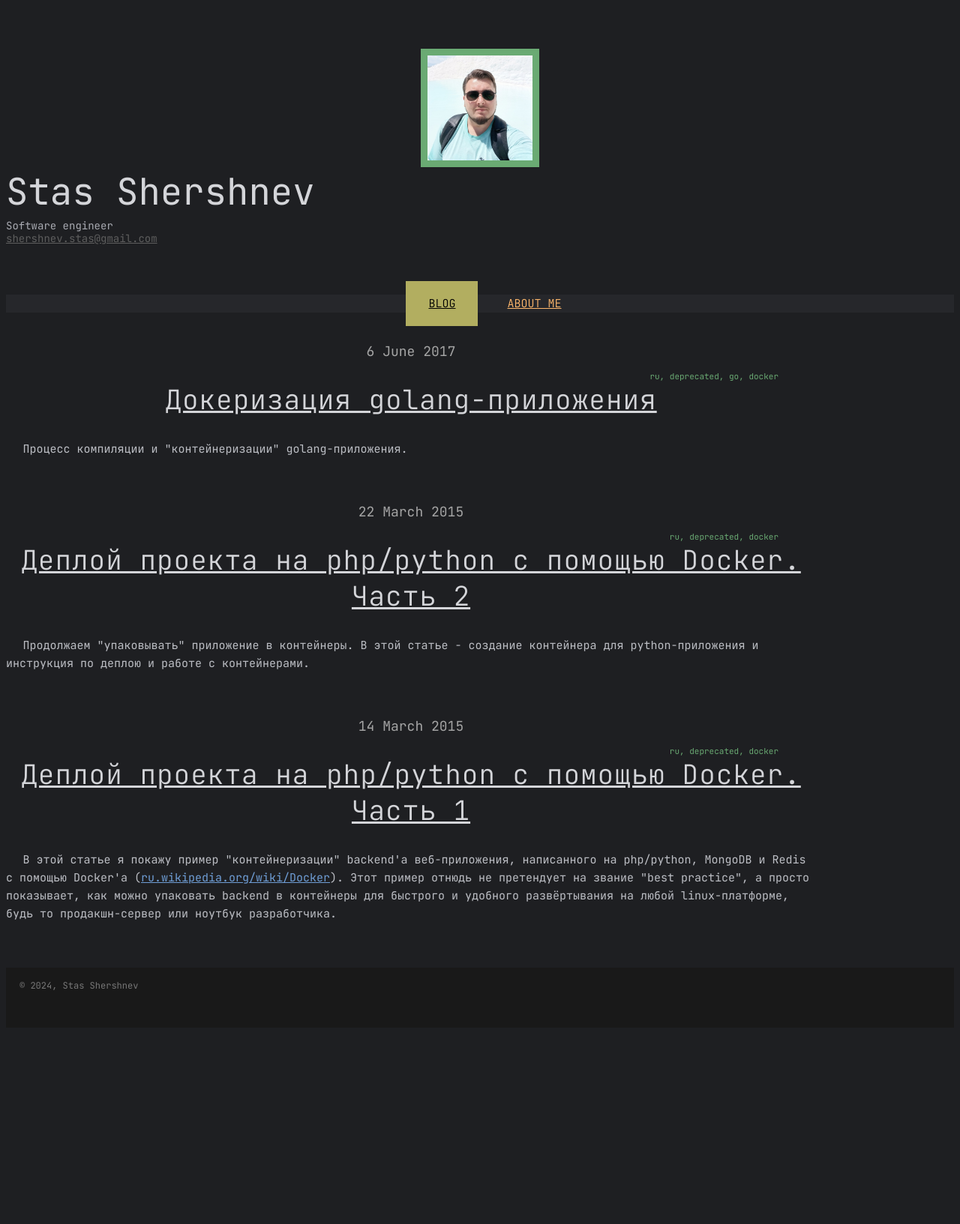
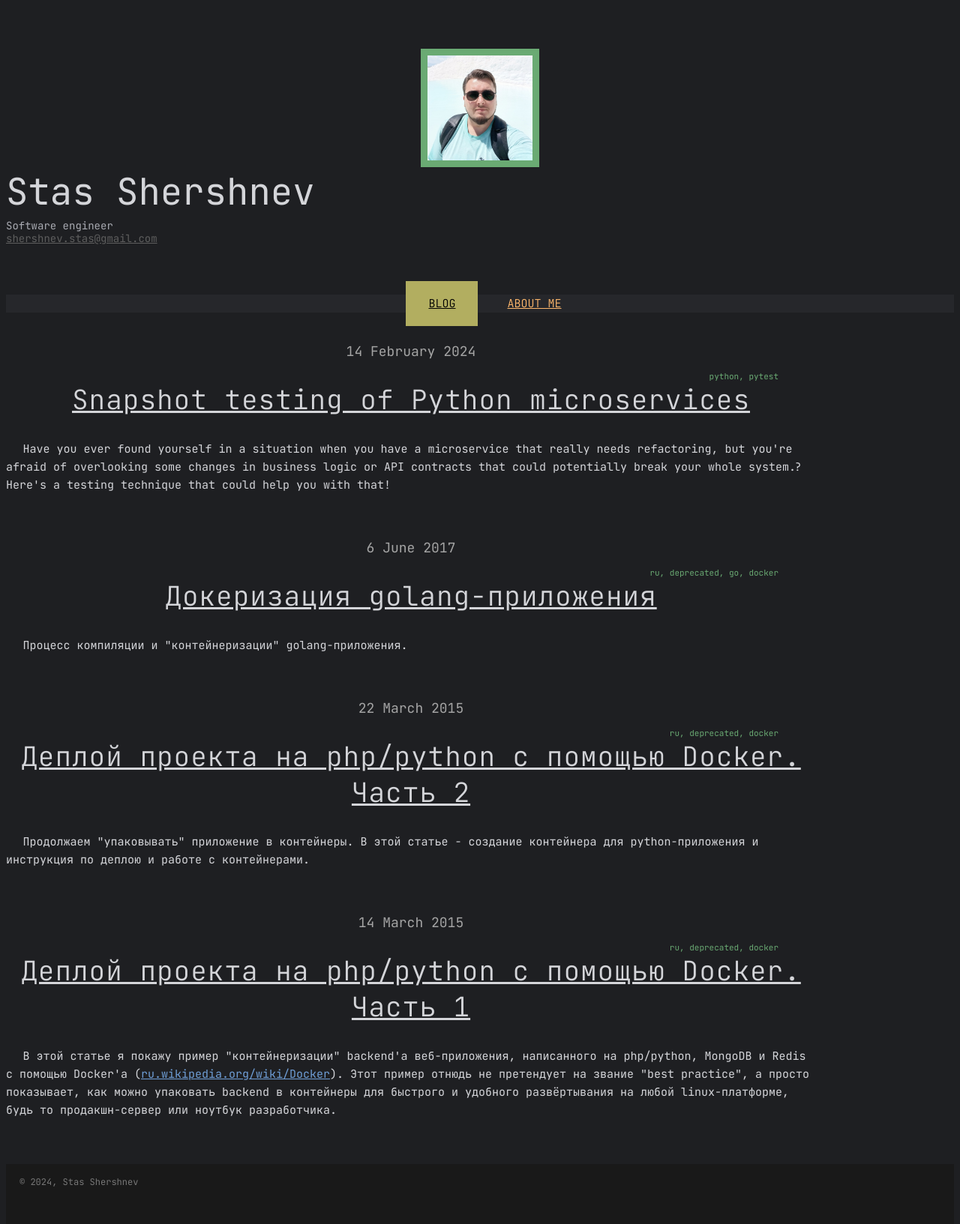
Before and after one commit to n1te/n1te.github.io, a Jekyll site: the page built from index.html, in a window 1280 px wide. Shown: the whole page at 75% size. Built offline with Jekyll 4.4.1, drawn with Linux system fonts in a browser that asks for light colours; nearby versions of some CDN libraries; a style sheet for code colours, icons or effects is not loaded; before the commit the page ends 1371 px from its top, so only the background shows below that; some of the changed lines change nothing that is shown.

Commit message:
new post: snapshot testing

```diff
--- /dev/null
+++ b/_posts/2024-02-13-snapshot-testing.html
@@ -0,0 +1,189 @@
+---
+layout: post
+title: Snapshot testing of Python microservices
+date:   2024-02-14 12:00:00
+categories: python
+excerpt: Have you ever found yourself in a situation when you have a microservice that really needs refactoring, but you're afraid of overlooking some changes in business logic or API contracts that could potentially break your whole system.? Here's a testing technique that could help you with that!
+tags: python pytest
+---
+
+<h2>Refactoring challenges and how to beat them</h2>
+
+<p>
+Have you ever found yourself in a situation when you have a microservice that many other microservices rely on, but it's coded poorly, and you want to do some nice and thorough refactoring, or maybe even rewrite it completely? But you're afraid of overlooking some changes in business logic or API contracts that could potentially break your whole system.
+</p>
+<p>
+And even though you have a good unit test coverage (I hope you do), you're still unsure. Don't worry, there's a way to lower the level of your uncertainty :) What if we capture all inputs and outputs of our app and make some tests based on this data? Then we rewrite our app and check the new version against those tests. This technique is called "snapshot testing". It's mostly used for UI testing, but it can be extremely useful in our situation as well. Let's dive into the details and see how this can be implemented!
+</p>
+
+<h2>Legacy app</h2>
+
+<p>Let's say we have a legacy Flask application that retrieves data from API, processes this data, and returns this processed data in its own API response.</p>
+
+<p class="text-info">I'll omit some non-important details, such as testing client fixtures and file structure. You can find full examples from this article at <a href="https://github.com/n1te/snapshot-article-examples" target="_blank">github.com/n1te/snapshot-article-examples</a>.</p>
+
+<p class="text-warning">Note that this code is just an example and shouldn't be used in a production environment. A real-world app needs a lot of additional checks, a configuration system, proper structure, etc.
+</p>
+
+<pre><code>from flask import Flask
+import requests
+
+
+app = Flask(__name__)
+
+
+class BeerDataProvider:
+    favorite_beer_url = 'https://api.sampleapis.com/beers/ale/1'
+
+    @staticmethod
+    def _transform_data(beer_data: dict):
+        """
+        "Business logic", if I could say that.
+        This way sample's and our API's responses will differ a bit.
+        """
+        beer_data['rating']['average'] = round(beer_data['rating']['average'], 2)
+        return beer_data
+
+    def get_favorite_beer(self):
+        beer_data = requests.get(self.favorite_beer_url).json()
+        return self._transform_data(beer_data)
+
+
+@app.route('/api/beers/favorite')
+def get_favorite_beer():
+    return BeerDataProvider().get_favorite_beer()
+
+
+if __name__ == '__main__':
+    app.run()
+
+</code></pre>
+
+<p>We use <b>Flask</b> and <b>requests</b> libraries here. But we want to rewrite this service using <b>FastAPI</b> and <b>aiohttp</b> client for HTTP requests.</p>
+
+<h2>Writing tests</h2>
+
+<p>Let's write some tests first!
+We need to capture all requests to external API and save responses somewhere. Luckily there's a library for that - <a href="https://github.com/kiwicom/pytest-recording" target="_blank">pytest-recording</a>, pytest plugin for <a href="https://vcrpy.readthedocs.io/en/latest/" target="_blank">VCR.py</a>. Let's write a test that will just cause an external API request:</p>
+
+<pre><code>@pytest.mark.vcr
+def test_favorite_beer_endpoint(client, snapshot):
+    client.get('/api/beers/favorite')
+</code></pre>
+
+<p>And then launch pytest with the "--record-mode" flag:</p>
+<pre><code>pytest --record-mode=once .
+</code></pre>
+
+<p>This will create a "cassette" that contains all information about requests to external resources and their responses. In this case - a GET request to <a href="https://api.sampleapis.com/beers/ale/1" target="_blank">api.sampleapis.com/beers/ale/1</a>. If we just launch our test now, the request will be mocked with saved data, so our test will be consistent and network-independent.
+</p>
+
+<p>Now we need to create a snapshot of our API's response. For that, we'll use <a href="https://github.com/tophat/syrupy" target="_blank">github.com/tophat/syrupy</a>. Syrupy provides the fixture "snapshot" that saves all the values that it's been asserted with. Let's write some asserts in our test:
+</p>
+
+<pre><code>@pytest.mark.vcr
+def test_favorite_beer_endpoint(client, snapshot):
+    response = client.get('/api/beers/favorite')
+    assert response.status_code == snapshot
+    assert response.json == snapshot
+</code></pre>
+
+<p>Then launch pytest in the "snapshot-update" mode:</p>
+<pre><code>pytest --snapshot-update
+</code></pre>
+
+<p>It saves all assertions in the ".ambr" file:</p>
+
+<pre><code># serializer version: 1
+# name: test_favorite_beer_endpoint
+  200
+# ---
+# name: test_favorite_beer_endpoint.1
+  dict({
+    'id': 1,
+    'image': 'https://www.totalwine.com/media/sys_master/twmmedia/h00/h94/11891416367134.png',
+    'name': 'Founders All Day IPA',
+    'price': '$16.99',
+    'rating': dict({
+      'average': 4.41,
+      'reviews': 453,
+    }),
+  })
+# ---
+</code></pre>
+
+<p>
+Now, when you launch pytest without the "snapshot-update" flag, all the asserts using the "snapshot" object will be made against data saved in this ".ambr" file.
+</p>
+
+<p>We have all the application's inputs and outputs captured, saved, and used in tests.
+</p>
+
+<h2>App rewriting and testing</h2>
+
+<p>Let's rewrite our application using FastAPI and aiohttp. A new version looks like this:</p>
+
+<pre><code>import aiohttp
+import uvicorn
+from fastapi import FastAPI
+
+
+app = FastAPI()
+
+
+class BeerDataProvider:
+    favorite_beer_url = 'https://api.sampleapis.com/beers/ale/1'
+
+    @staticmethod
+    def _transform_data(beer_data: dict):
+        """
+        "Business logic" stays the same in this example,
+        but keep in mind that you can rewrite it completely.
+        Only the app's input and output matters.
+        """
+        beer_data['rating']['average'] = round(beer_data['rating']['average'], 2)
+        return beer_data
+
+    async def get_favorite_beer(self):
+        """
+        Now we use aiohttp
+        """
+        async with aiohttp.ClientSession() as session:
+            async with session.get(self.favorite_beer_url) as resp:
+                beer_data = await resp.json()
+        return self._transform_data(beer_data)
+
+
+@app.get('/api/beers/favorite')
+async def get_favorite_beer():
+    return await BeerDataProvider().get_favorite_beer()
+
+
+if __name__ == '__main__':
+    uvicorn.run(app)
+
+</code></pre>
+
+<p>The first difference in tests will be the "ignore_hosts" parameter: the "testserver" host (used by the FastAPI test client) should be ignored by VCR.</p>
+
+<pre><code>@pytest.fixture(scope='module')
+def vcr_config():
+    return {'ignore_hosts': ['testserver']}
+</code></pre>
+
+<p>The second one is the slightly different interface of the TestClient object from FastAPI (response.json is now a function):</p>
+
+<pre><code>@pytest.mark.vcr
+def test_favorite_beer_endpoint(client, snapshot):
+    response = client.get('/api/beers/favorite')
+    assert response.status_code == snapshot
+    assert response.json() == snapshot
+</code></pre>
+
+<p>And we're ready to go! Just launch "pytest ." and make sure that all tests have been passed. Well, just one actually, but in your real-world project you can make as much as you need to make sure that nothing has changed.</p>
+
+<h2>Final thoughts</h2>
+
+<p>Although both retrieving data and generating an API response are made in one request here (and, consequently, in one test), nothing prevents you from using this approach in more complex scenarios.</p>
+
+<p>After (hopefully) seamless migration to the new app version all those snapshot tests could be easily deleted. They are definitely not a substitute for unit tests and shouldn't be used this way. They've already fulfilled their purpose, so, just let them go :)</p>
--- a/assets/css/styles.css
+++ b/assets/css/styles.css
@@ -8,7 +8,7 @@ body {
   font-size: 0.9375rem;
   font-family: "JetBrains Mono";
   background-color: #1E1F22;
-  color: #BCBEC4;
+  color: #D4D5D9;
   padding: 0;
 }
 .topspace {
```
